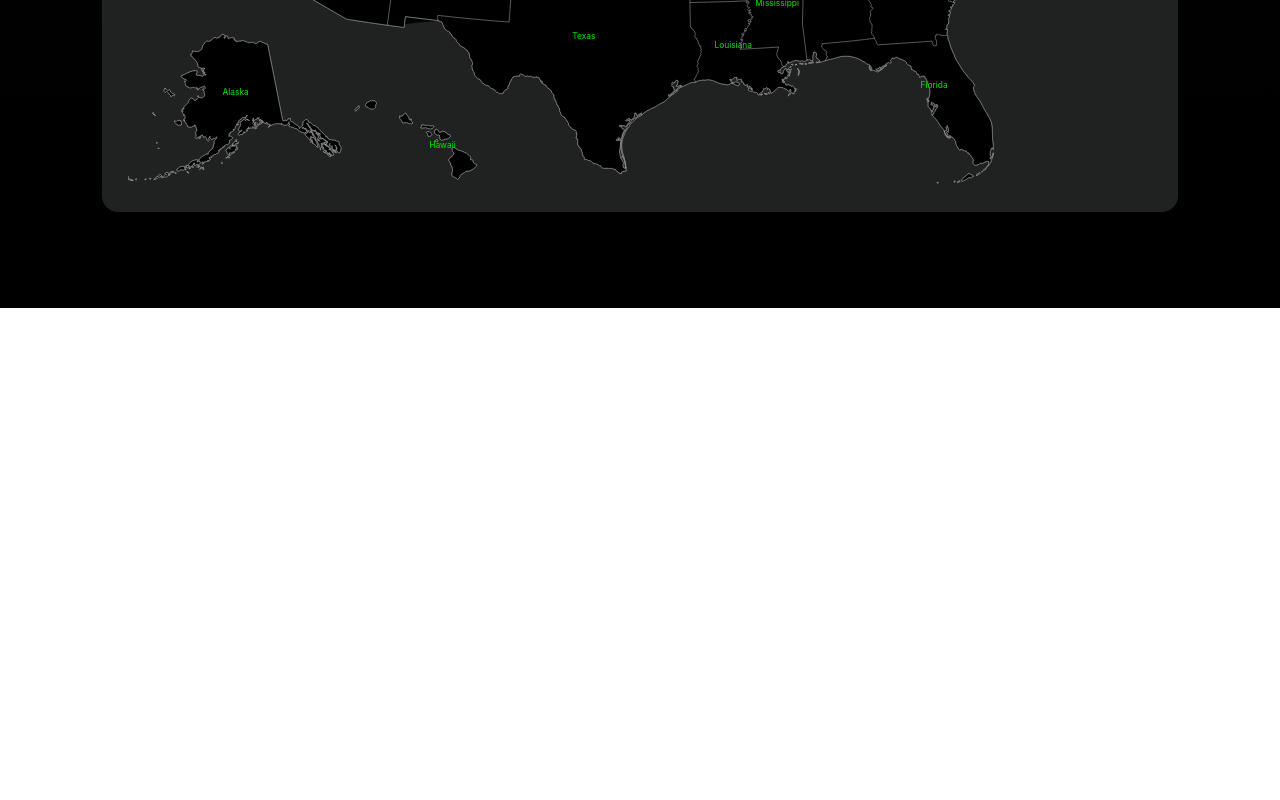
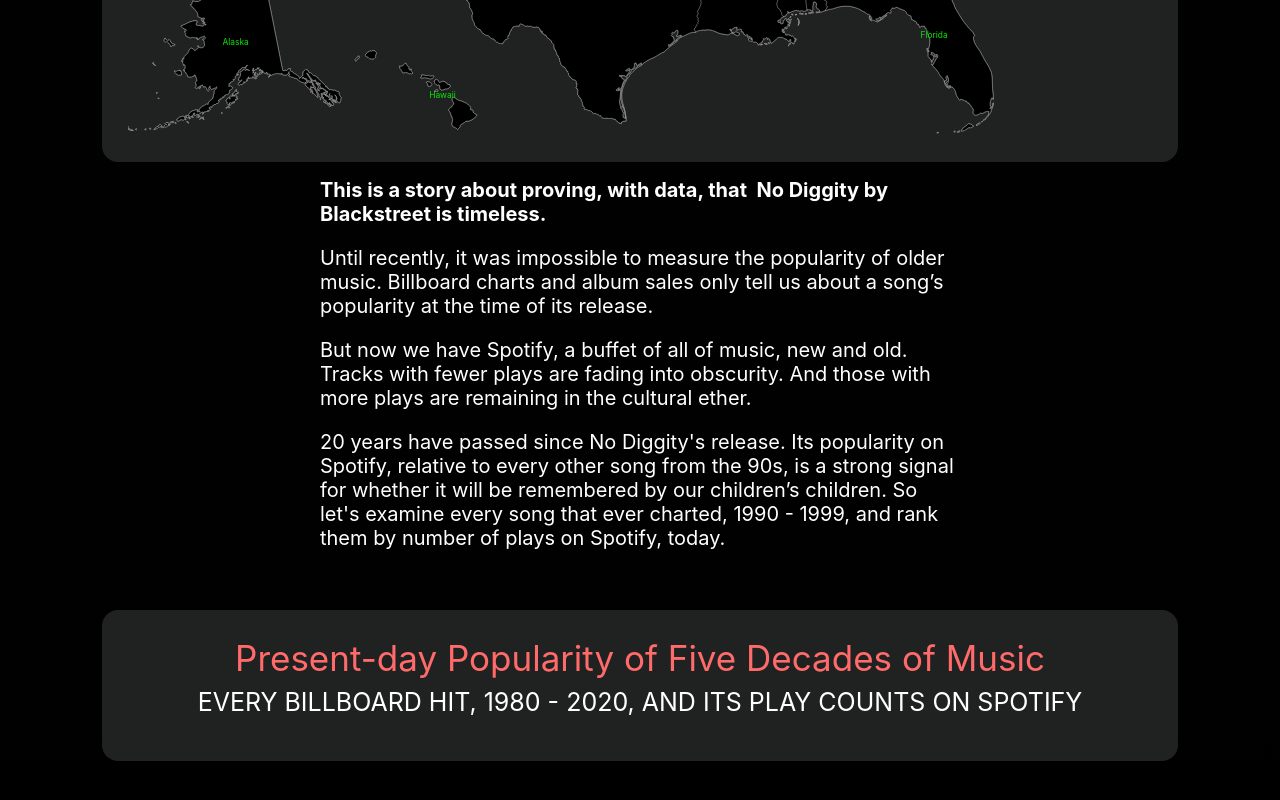
Before and after one commit to nhhongan/timeless-songs-on-spotify, a React (Create React App) app in the folder frontend/: page / in a window 1280 px wide. Shown: the part 2073-2873 px from the top of the page. Before the commit the page ends 2381 px from the top, so only its background shows below. Built offline with nearby package versions, Linux system fonts and the light colour scheme; no server answers.

Commit message:
feat: add dynamic title component

```diff
--- a/frontend/src/App.tsx
+++ b/frontend/src/App.tsx
@@ -78,8 +78,49 @@
         </p>
       </div>
       <div className="chart-wrapper">
-        <Title title="Hello" />
+        <Title lines={[
+          { content: "#1 Songs in 50 states in the US", color: "#05E800", size: 30, alignment: "middle" },
+        ]} />
         <Map />
+      </div>
+      <div className="text container">
+        <p>
+          <b>
+            This is a story about proving, with data, that  No Diggity by
+            Blackstreet is timeless.
+          </b>
+        </p>
+        <p>
+          Until recently, it was impossible to measure the popularity of older
+          music. Billboard charts and album sales only tell us about a song’s
+          popularity at the time of its release.
+        </p>
+        <p>
+          But now we have Spotify, a buffet of all of music, new and old. Tracks
+          with fewer plays are fading into obscurity. And those with more plays
+          are remaining in the cultural ether.
+        </p>
+        <p>
+          20 years have passed since No Diggity's release. Its popularity on
+          Spotify, relative to every other song from the 90s, is a strong signal
+          for whether it will be remembered by our children’s children. So let's
+          examine every song that ever charted, 1990 - 1999, and rank them by
+          number of plays on Spotify, today.
+        </p>
+      </div>
+      <div className="chart-wrapper">
+        <Title lines={[{
+          content: "Present-day Popularity of Five Decades of Music",
+          color: "#FF6A6A",
+          size: 35,
+          alignment: "middle",
+        },
+        {
+          content: "EVERY BILLBOARD HIT, 1980 - 2020, AND ITS PLAY COUNTS ON SPOTIFY",
+          color: "white",
+          size: 25,
+          alignment: "middle",
+        }]} />
       </div>
     </div>
   );
--- a/frontend/src/components/Title.tsx
+++ b/frontend/src/components/Title.tsx
@@ -1,27 +1,49 @@
 import React, { useEffect, useRef } from "react";
 import * as d3 from "d3";
 
+type Line = {
+  content: string;
+  color: string;
+  size: number;
+  alignment: string;
+}
+
 type TitleProps = {
-  title: string;
+  lines: Line[];
 };
-const Title: React.FC<TitleProps> = ({title}) => {
+
+const Title: React.FC<TitleProps> = ({lines}) => {
   const svgRef = useRef<SVGSVGElement | null>(null);
 
   useEffect(() => {
     if (svgRef.current) {
       const svg = d3.select(svgRef.current);
-
-      svg
+      const calx = function (d: Line) {
+        switch (d.alignment) {
+          case "start":
+            return "0";
+          case "middle":
+            return "50%";
+          case "end":
+            return "100%";
+          default:
+            return "0";
+        }
+      }
+      svg.selectAll("text")
+        .data(lines)
+        .enter()
         .append("text")
-        .attr("x", 50)
-        .attr("y", 50)
-        .text(title)
-        .style("font-size", "24px")
-        .style("font-weight", "bold");
+        .text((d) => d.content)
+        .attr("x", (d) => calx(d))
+        .attr("y", (d, i) => `${1 + i * 2}em`)
+        .attr("font-size", (d) => d.size)
+        .attr("fill", (d) => d.color)
+        .attr("text-anchor", (d) => d.alignment);
     }
   }, []);
 
-  return <svg ref={svgRef}></svg>;
+  return <svg ref={svgRef} height={100}></svg>;
 };
 
 export default Title;
```
Also changed, not shown: frontend/src/components/VerticalBar.tsx (added, +30 -0 lines), 1 other file (tests, documents, lock files or other folders).
